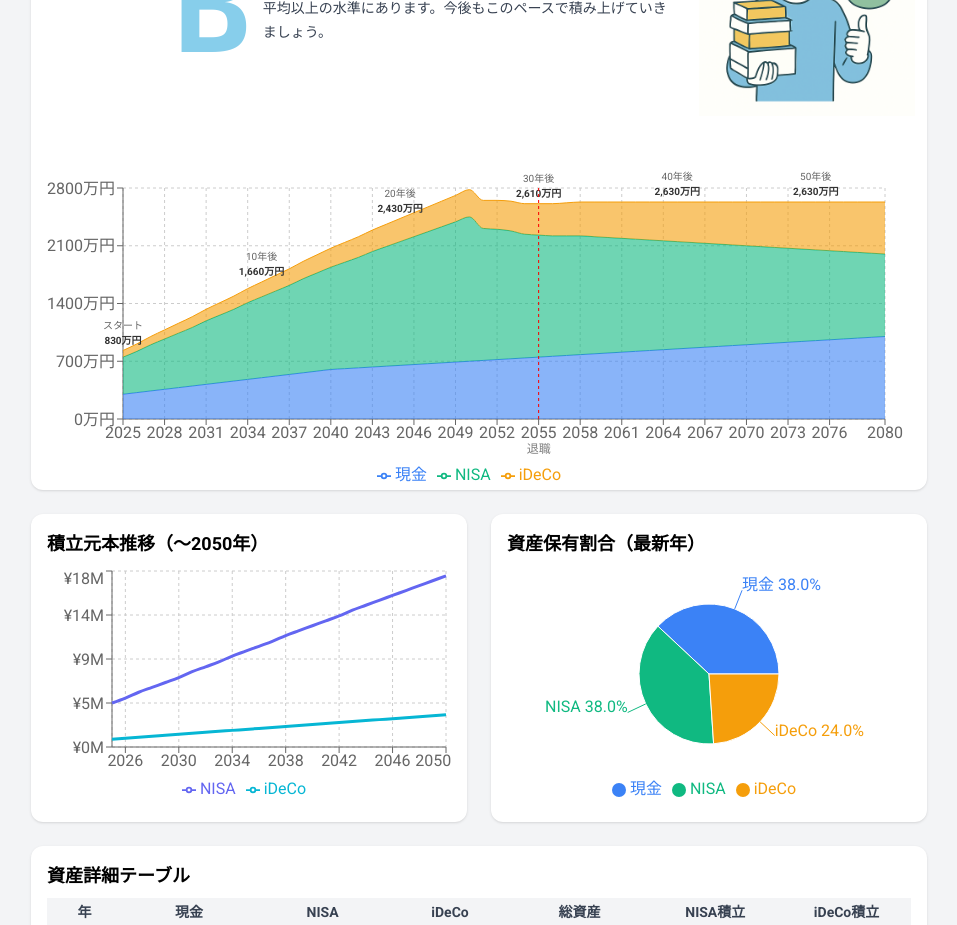
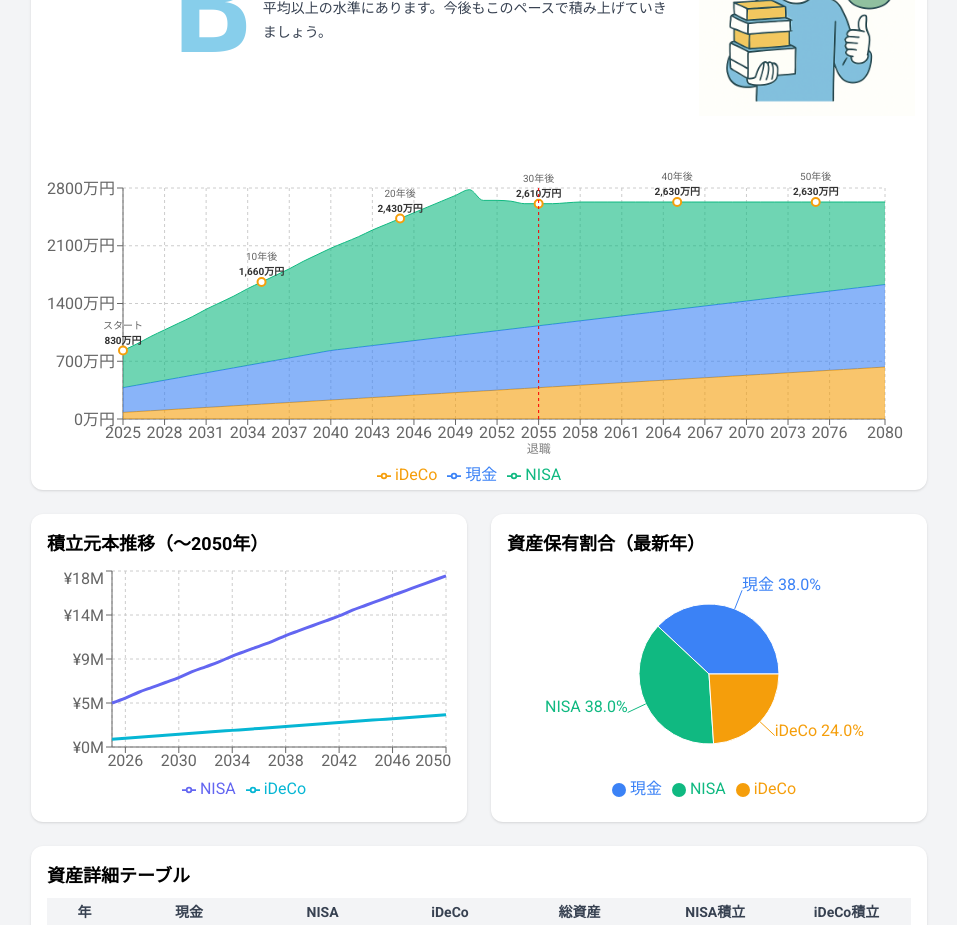
Before and after one commit to HirokiAzuma0420/lifeplansim, a React (Vite) app: page /sample in a window 1280 px wide. Shown: the part 1180-2105 px from the top of the page, without its empty margins (1-958 px from the left). Built offline with nearby package versions, Linux system fonts and the light colour scheme; a web font is replaced by a local one.

Commit message:
TACのデータポイントと積上げ順変更

```diff
--- a/src/components/dashboard/TotalAssetChart.tsx
+++ b/src/components/dashboard/TotalAssetChart.tsx
@@ -38,6 +38,16 @@
 
 export default function TotalAssetChart({ enrichedData, rankInfo, COLORS, age, retireAge }: TotalAssetChartProps) {
   const retirementYear = enrichedData[0].year + (retireAge - age);
+
+  // 各資産の合計を計算
+  const assetTotals: { [key: string]: number } = {
+    '現金': enrichedData.reduce((acc, cur) => acc + cur.現金, 0),
+    'NISA': enrichedData.reduce((acc, cur) => acc + cur.NISA, 0),
+    'iDeCo': enrichedData.reduce((acc, cur) => acc + cur.iDeCo, 0),
+  };
+
+  // 資産を合計の昇順にソート
+  const sortedAssets = Object.keys(assetTotals).sort((a, b) => assetTotals[a] - assetTotals[b]);
 
   const CustomizedLabel = (props: LabelProps) => {
     const { x, y, index } = props;
@@ -86,6 +96,7 @@
 
       return (
         <g>
+          <circle cx={x} cy={y} r={4} fill="white" stroke={COLORS.iDeCo} strokeWidth={2} />
           <text x={x} y={y} dy={dyYear} fill="#666" fontSize={fontSize} textAnchor={textAnchor} dx={dxOffset}>
             {yearLabel}
           </text>
@@ -135,9 +146,17 @@
           <YAxis tickFormatter={(v) => `${Math.round(v / 10000)}万円`} />
           <Tooltip content={<CustomTooltip />} />
           <Legend wrapperStyle={{ position: 'relative', top: -15 }} />
-          <Area type="monotone" dataKey="現金" stackId="1" stroke={COLORS.現金} fill={COLORS.現金} />
-          <Area type="monotone" dataKey="NISA" stackId="1" stroke={COLORS.NISA} fill={COLORS.NISA} />
-          <Area type="monotone" dataKey="iDeCo" stackId="1" stroke={COLORS.iDeCo} fill={COLORS.iDeCo} label={CustomizedLabel} />
+          {sortedAssets.map((assetKey, index) => (
+            <Area
+              key={assetKey}
+              type="monotone"
+              dataKey={assetKey}
+              stackId="1"
+              stroke={COLORS[assetKey]}
+              fill={COLORS[assetKey]}
+              label={index === sortedAssets.length - 1 ? CustomizedLabel : undefined}
+            />
+          ))}
           {retirementYear >= enrichedData[0].year && retirementYear <= enrichedData[enrichedData.length - 1].year && (
             <ReferenceLine x={retirementYear} stroke="red" strokeDasharray="3 3" label={{ value: '退職', position: 'bottom', fill: 'gray', fontSize: 12, fontWeight: 'normal', dy: 20 }} />
           )}
```
Also changed, not shown: 1 other file (tests, documents, lock files or other folders).
